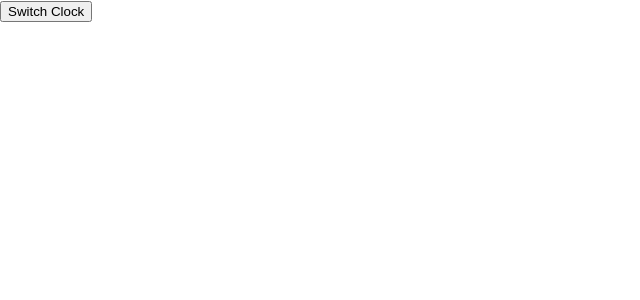
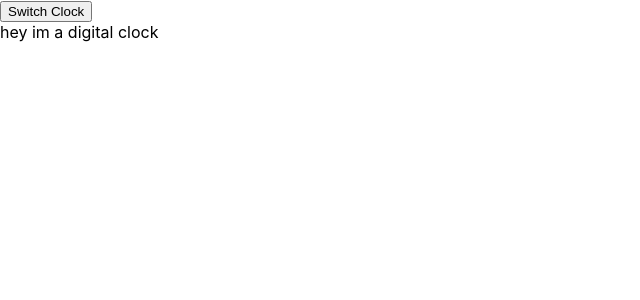
Before and after one commit to rafisfast/clock, a React (Create React App) app: page / in a window 1280 px wide. Both pictures are taken after a click on the button "Switch Clock". Shown: the top 300 px of the page, without its empty margins (0-640 px from the left). Built offline with nearby package versions, Linux system fonts and the light colour scheme; the HTML template or start-up script is replaced by a standard one.

Commit message:
fixed timecontext provider

```diff
--- a/src/App.js
+++ b/src/App.js
@@ -1,18 +1,38 @@
-import React, {useState, createContext} from 'react';
+import React, {useState, createContext, useEffect} from 'react';
 import Analog from './analog';
+import Digital from './digital'
 
-export const VisibilityContext = createContext()
+export const VisibilityContext = createContext(false)
+export const TimeContext = createContext(0)
 
-export default function App() {
+function App() {
 
-  const [isAnalog,setisAnalog] = useState(true)
+    const [seconds,setSeconds] = useState(0)
+    const [isAnalog,setisAnalog] = useState(true)
+
+    var e = 0
+
+    useEffect(() => {
+        var interval = setInterval(() => {
+            console.log(seconds,e+1)
+            setSeconds(seconds=>seconds + 1)
+        }, 1000);
+        return () => {
+            clearInterval(interval)
+        }
+    },[])
 
   return (
     <div>
       <button onClick={()=>{setisAnalog(!isAnalog);console.log(isAnalog)}}>Switch Clock</button>
-      <VisibilityContext.Provider value={isAnalog}>
-        <Analog />
-      </VisibilityContext.Provider>
+      <TimeContext.Provider value={seconds}>
+        <VisibilityContext.Provider value={isAnalog}>
+            <Analog />
+            <Digital />
+        </VisibilityContext.Provider>
+      </TimeContext.Provider>
     </div>
   )
 }
+
+export default App
--- a/src/analog.js
+++ b/src/analog.js
@@ -1,10 +1,8 @@
 import React, {Component, createContext, useContext, useEffect, useRef, useState} from 'react';
-import {VisibilityContext} from './App';
+import {VisibilityContext, TimeContext} from './App';
 
 function Needle() {
     const seconds = useContext(TimeContext)
-    const style = {
-    }
 
     return (
         <div>
@@ -30,25 +28,11 @@ function AnalogBase() {
     )
 }
 
-const TimeContext = createContext({Time: 0})
-
 function App() {
 
-    const [seconds,setSeconds] = useState(0)
-    const [isAnalog,setisAnalog] = useState(true)
     const isVisible = useContext(VisibilityContext)
+    const seconds = useContext(TimeContext)
     // const interval = useRef()
-    var interval
-
-    useEffect(() => {
-        interval = setInterval(() => {
-            console.log(seconds)
-            setSeconds(seconds=>seconds + 1)
-        }, 1000);
-        return () => {
-            clearInterval(interval)
-        }
-    },[])
 
     return(
         <TimeContext.Provider value={seconds}>
--- /dev/null
+++ b/src/digital.js
@@ -0,0 +1,29 @@
+import React, {Component, createContext, useContext, useEffect, useRef, useState} from 'react';
+import {VisibilityContext, TimeContext} from './App';
+
+function DigitalBase() {
+
+    return (
+       <div className="digital-base">
+           hey im a digital clock
+       </div>
+    )
+}
+
+function App() {
+
+    const isVisible = useContext(VisibilityContext)
+    const seconds = useContext(TimeContext)
+
+    return(
+        <TimeContext.Provider value={seconds}>
+            {!isVisible &&
+                <div>
+                    <DigitalBase />
+                </div>
+            }
+        </TimeContext.Provider>
+    )
+}
+
+export default App
```
